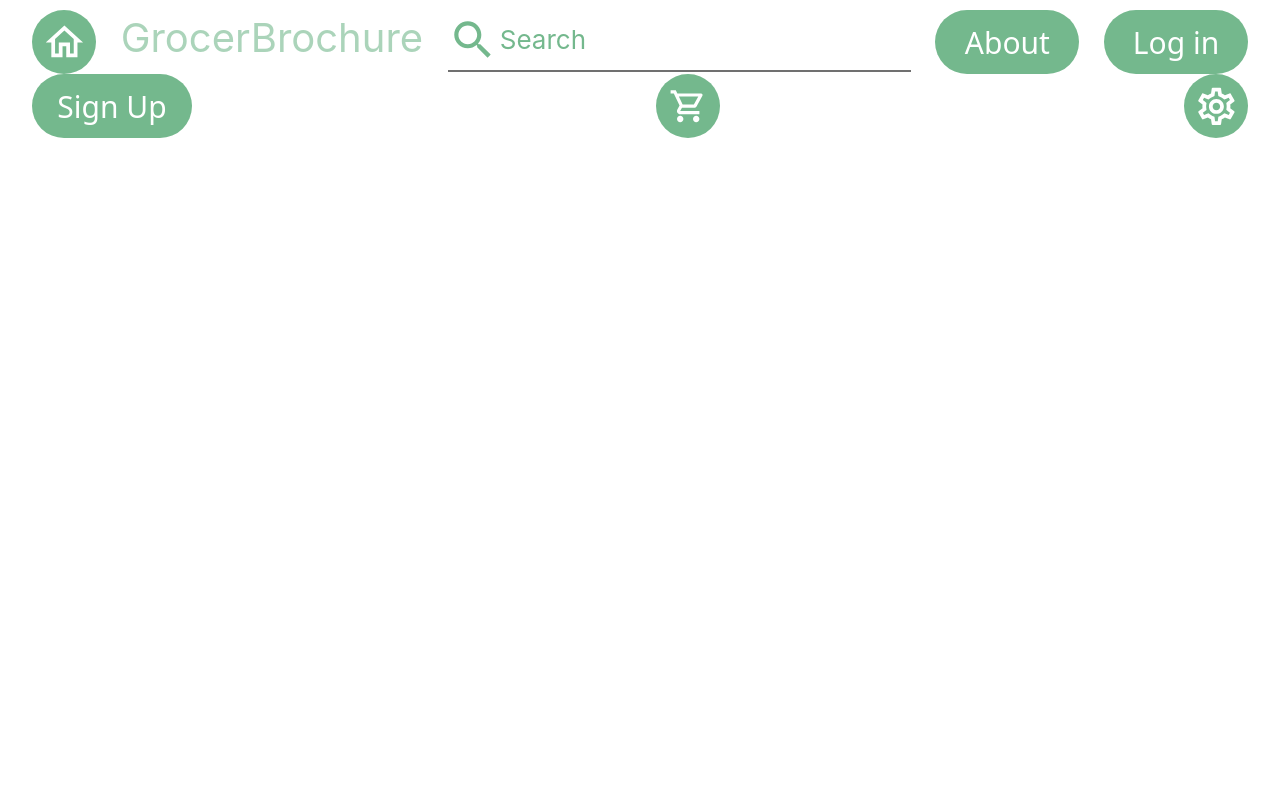
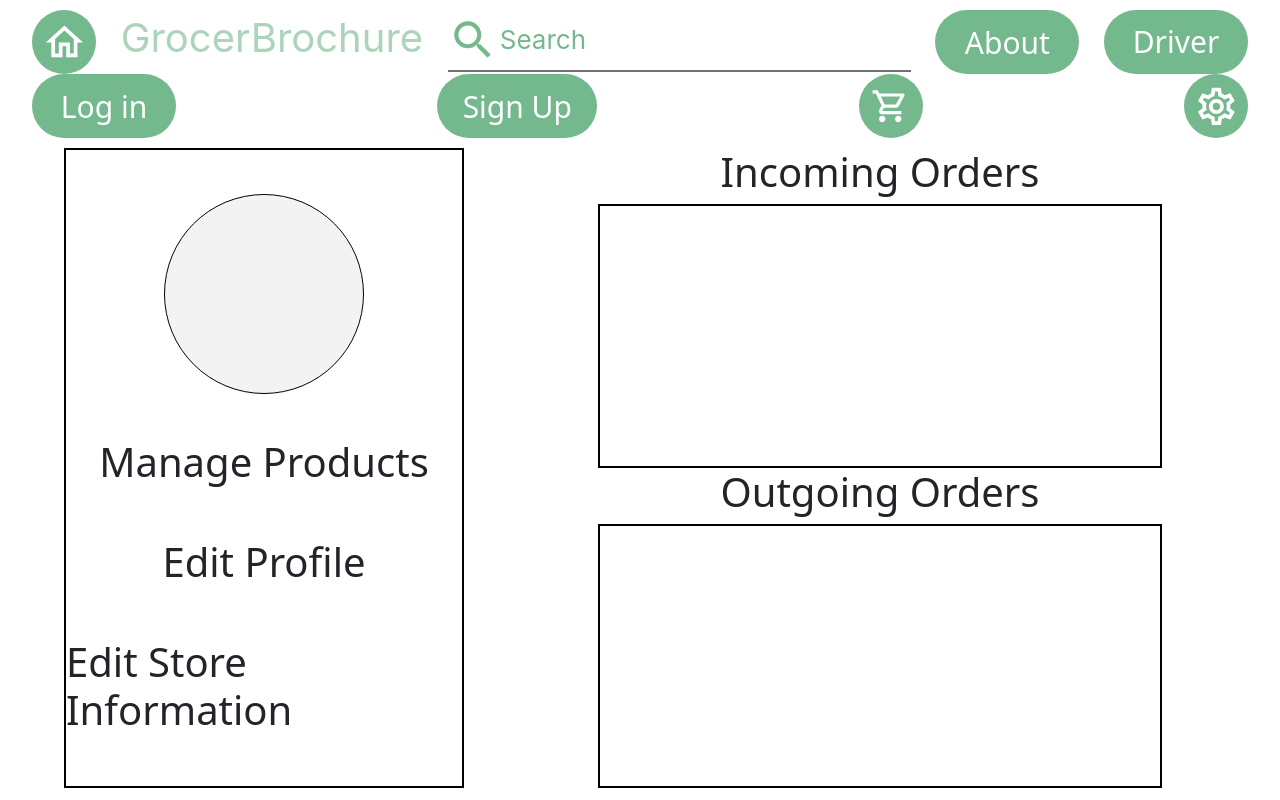
Before and after one commit to Lematthew/CMPE-195A-Senior-Project, a React (Create React App) app in the folder grocer-brochure/: page /Admin in a window 1280 px wide. Built offline with nearby package versions, Linux system fonts and the light colour scheme.

Commit message:
Add the admin page.

```diff
--- a/grocer-brochure/package.json
+++ b/grocer-brochure/package.json
@@ -17,6 +17,7 @@
     "express": "4.17.1",
     "helmet": "3.22.0",
     "knex": "0.20.13",
+    "multer": "^1.4.4",
     "nodemon": "^2.0.15",
     "object-hash": "^3.0.0",
     "react": "^17.0.2",
--- /dev/null
+++ b/grocer-brochure/src/Components/Admin.js
@@ -0,0 +1,30 @@
+import React from 'react';
+import { useParams, useNavigate } from 'react-router-dom';
+import { useEffect, useState, useContext } from 'react';
+import { Card, Button} from 'react-bootstrap';
+import AuthContext from '../Context/AuthProvider'
+import axios from '../Database/axios';
+import  './styles/Admin.css'
+import Aos from 'aos';
+
+const Admin = () => {
+
+    return (
+        <main className='admin-main'>
+            <div className='leftside-admin'>
+                <span className='admin-profile'></span>
+                <h1>Manage Products</h1>
+                <h1>Edit Profile</h1>
+                <h1>Edit Store Information</h1>
+            </div>
+            <div className='rightside-admin'>
+                <h1>Incoming Orders</h1>
+                <div className='order-box'></div>
+                <h1>Outgoing Orders</h1>
+                <div className='order-box'></div>
+            </div>
+        </main>
+    )
+};
+
+export default Admin;
--- /dev/null
+++ b/grocer-brochure/src/Components/styles/Admin.css
@@ -0,0 +1,42 @@
+.admin-main {
+    height: 100%;
+    display: flex;
+}
+
+.leftside-admin {
+    height: 80vh;
+    width: 30%;
+    min-width: 400px;
+    margin-left: 5%;
+    border: 2px solid black;
+    display: flex;
+    flex-direction: column;
+    justify-content: space-evenly;
+    align-items: center;
+}
+
+.admin-profile {
+    height: 200px;
+    width: 200px;
+    border: 1px solid black;
+    background-color: rgba(187, 187, 187, 0.171);
+    border-radius: 50%;
+    display: inline-block;
+}
+
+.rightside-admin {
+    height: 80vh;
+    width: 55%;
+    min-width: 700px;
+    margin-left: 5%;
+    display: flex;
+    flex-direction: column;
+    justify-content: space-evenly;
+    align-items: center;
+}
+
+.order-box {
+    border: 2px solid black;
+    height: 300px;
+    width: 80%;
+}
--- a/grocer-brochure/src/Navbar.js
+++ b/grocer-brochure/src/Navbar.js
@@ -30,6 +30,11 @@ function Navbar(){
               <p>About</p>
             </div>
           </a>
+          <a href="/Driver" id="driver-tag">
+            <div class="svg-container">
+              <p>Driver</p>
+            </div>
+          </a>
           {context.auth.verified === false  ? (
             <section className="verified-false">
               <a href="/Login" id="login-tag">
@@ -57,7 +62,7 @@ function Navbar(){
             <svg xmlns="http://www.w3.org/2000/svg" height="60%" viewBox="0 0 24 24" width="60%" fill="#FFFFFF"><path d="M0 0h24v24H0V0z" fill="none"/><path d="M15.55 13c.75 0 1.41-.41 1.75-1.03l3.58-6.49c.37-.66-.11-1.48-.87-1.48H5.21l-.94-2H1v2h2l3.6 7.59-1.35 2.44C4.52 15.37 5.48 17 7 17h12v-2H7l1.1-2h7.45zM6.16 6h12.15l-2.76 5H8.53L6.16 6zM7 18c-1.1 0-1.99.9-1.99 2S5.9 22 7 22s2-.9 2-2-.9-2-2-2zm10 0c-1.1 0-1.99.9-1.99 2s.89 2 1.99 2 2-.9 2-2-.9-2-2-2z"/></svg>
             </div>
           </a>
-          <a href="/Settings">
+          <a href="/admin">
             <div class="svg-container">
             <svg xmlns="http://www.w3.org/2000/svg" height="70%" viewBox="0 0 24 24" width="70%" fill="#FFFFFF"><path d="M0 0h24v24H0V0z" fill="none"/><path d="M19.43 12.98c.04-.32.07-.64.07-.98 0-.34-.03-.66-.07-.98l2.11-1.65c.19-.15.24-.42.12-.64l-2-3.46c-.09-.16-.26-.25-.44-.25-.06 0-.12.01-.17.03l-2.49 1c-.52-.4-1.08-.73-1.69-.98l-.38-2.65C14.46 2.18 14.25 2 14 2h-4c-.25 0-.46.18-.49.42l-.38 2.65c-.61.25-1.17.59-1.69.98l-2.49-1c-.06-.02-.12-.03-.18-.03-.17 0-.34.09-.43.25l-2 3.46c-.13.22-.07.49.12.64l2.11 1.65c-.04.32-.07.65-.07.98 0 .33.03.66.07.98l-2.11 1.65c-.19.15-.24.42-.12.64l2 3.46c.09.16.26.25.44.25.06 0 .12-.01.17-.03l2.49-1c.52.4 1.08.73 1.69.98l.38 2.65c.03.24.24.42.49.42h4c.25 0 .46-.18.49-.42l.38-2.65c.61-.25 1.17-.59 1.69-.98l2.49 1c.06.02.12.03.18.03.17 0 .34-.09.43-.25l2-3.46c.12-.22.07-.49-.12-.64l-2.11-1.65zm-1.98-1.71c.04.31.05.52.05.73 0 .21-.02.43-.05.73l-.14 1.13.89.7 1.08.84-.7 1.21-1.27-.51-1.04-.42-.9.68c-.43.32-.84.56-1.25.73l-1.06.43-.16 1.13-.2 1.35h-1.4l-.19-1.35-.16-1.13-1.06-.43c-.43-.18-.83-.41-1.23-.71l-.91-.7-1.06.43-1.27.51-.7-1.21 1.08-.84.89-.7-.14-1.13c-.03-.31-.05-.54-.05-.74s.02-.43.05-.73l.14-1.13-.89-.7-1.08-.84.7-1.21 1.27.51 1.04.42.9-.68c.43-.32.84-.56 1.25-.73l1.06-.43.16-1.13.2-1.35h1.39l.19 1.35.16 1.13 1.06.43c.43.18.83.41 1.23.71l.91.7 1.06-.43 1.27-.51.7 1.21-1.07.85-.89.7.14 1.13zM12 8c-2.21 0-4 1.79-4 4s1.79 4 4 4 4-1.79 4-4-1.79-4-4-4zm0 6c-1.1 0-2-.9-2-2s.9-2 2-2 2 .9 2 2-.9 2-2 2z"/></svg>
             </div>
--- a/grocer-brochure/src/index.js
+++ b/grocer-brochure/src/index.js
@@ -15,6 +15,7 @@ import CheckOut from './Components/CheckOut.js';
 import Driver from './Components/Driver.js';
 import Delivery from './Components/Delivery.js';
 import ProductPage from './Components/ProductPage.js';
+import Admin from './Components/Admin';
 
 ReactDOM.render(
   <BrowserRouter>
@@ -31,6 +32,7 @@ ReactDOM.render(
       <Route path="Driver" element={<Driver/>} />
       <Route path="Driver/:id" element={<Delivery/>} />
       <Route path="Dogo" element={<ProductPage/>} />
+      <Route path="Admin" element={<Admin/>}/>
       <Route path="StorePage/:merchant_id/:id" element={<ProductPage/>} />
     </Routes>
     </AuthProvider>
```
Also changed, not shown: 1 other file (tests, documents, lock files or other folders).
